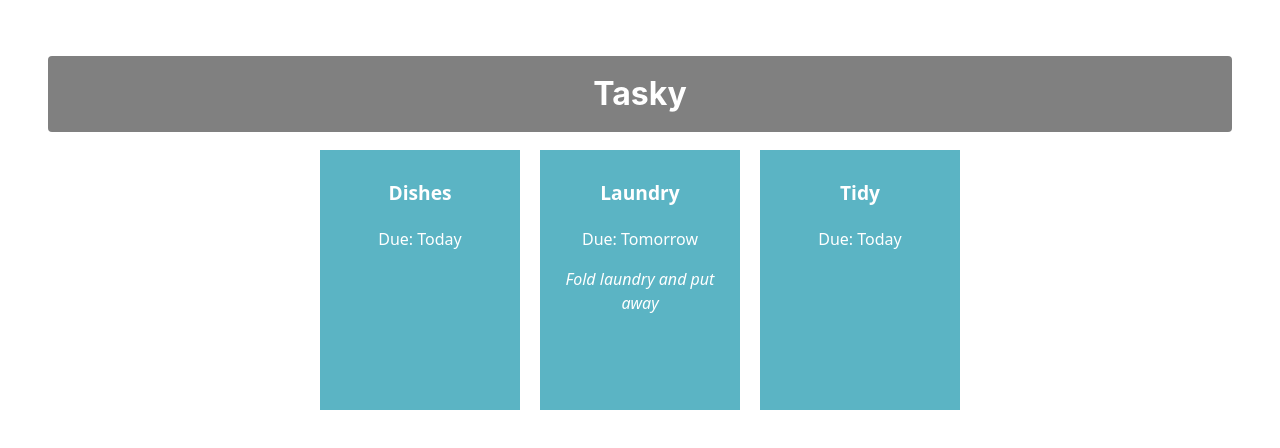
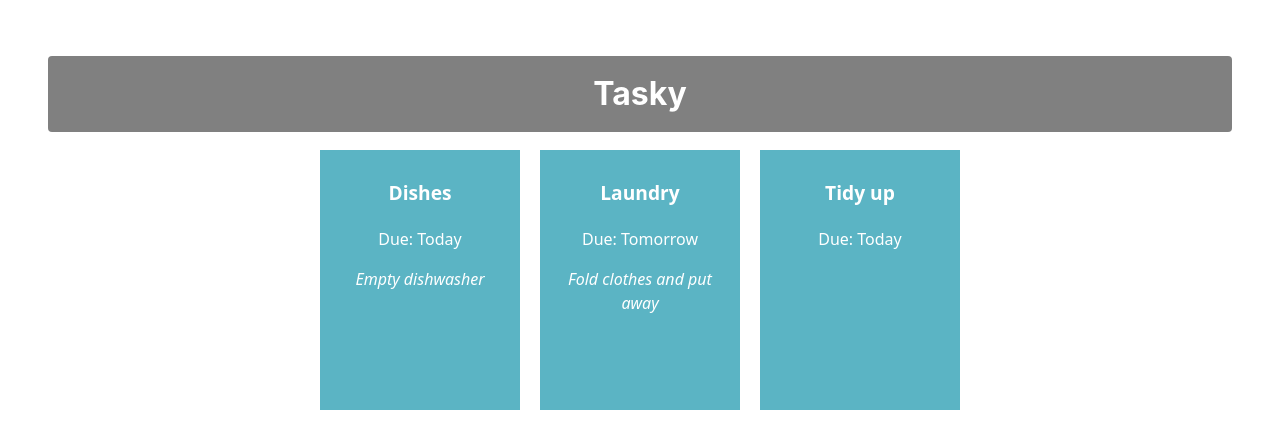
Before and after one commit to Kovalenko-Vitalii/react-basics-lab, a React (Vite) app in the folder tasky/: page / in a window 1280 px wide. Shown: the top 448 px of the page. Built offline with nearby package versions, Linux system fonts and the light colour scheme.

Commit message:
Added task state

```diff
--- a/tasky/src/App.jsx
+++ b/tasky/src/App.jsx
@@ -1,16 +1,26 @@
 import './App.css';
 import Task from './components/Task';
+import React, { useState } from 'react';
 
 
 function App() {
-  return (
+  const [ taskState, setTaskState ] = useState({
+    tasks: [
+      { title:"Dishes", description: "Empty dishwasher", deadline: "Today" },
+      { title: "Laundry", description: "Fold clothes and put away", deadline: "Tomorrow" },
+      { title: "Tidy up", deadline: "Today" }
+    ]
+  });
+
+    return (
     <div className="container">
       <h1>Tasky</h1>
-      <Task title="Dishes" deadline="Today" />
-      <Task title="Laundry" deadline="Tomorrow" description = "Fold laundry and put away"/>
-      <Task title="Tidy" deadline="Today" />
+      <Task title={taskState.tasks[0].title} deadline={taskState.tasks[0].deadline} description={taskState.tasks[0].description} />
+      <Task title={taskState.tasks[1].title} deadline={taskState.tasks[1].deadline} description={taskState.tasks[1].description} />
+      <Task title={taskState.tasks[2].title} deadline={taskState.tasks[2].deadline} description={taskState.tasks[2].description} />
     </div>
   );
+
 }
 
 export default App;
```
